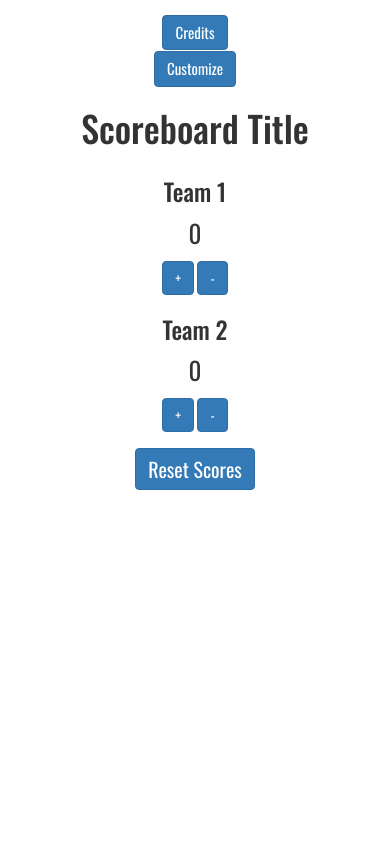
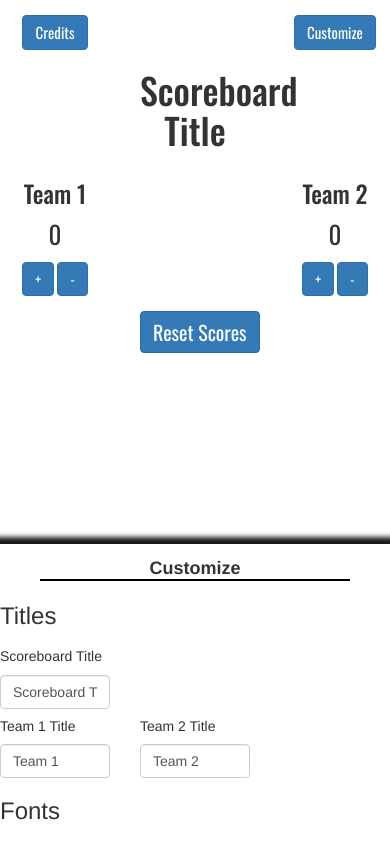
Before and after one commit to Megawats777/ScoreboardMaker, a plain HTML site: page index.html in a window 390 px wide. Drawn offline with nearby package versions, Linux system fonts and the light colour scheme; a web font is replaced by a local one.

Commit message:
Fixed the columns on the page to make the apperance more friendly to mobile devices

```diff
--- a/ScoreboardLogic.js
+++ b/ScoreboardLogic.js
@@ -54,9 +54,9 @@ function initialize() {
     bindFunctionCalls();
 
     // Hide the editor
-    hideEditor();
+    // hideEditor();
 
-    // showEditor();
+    showEditor();
 
 
 }
--- a/index.html
+++ b/index.html
@@ -20,14 +20,14 @@
     <div class="OverheadButtons">
         <div class="row">
 
-            <div class="col-md-4">
+            <div class="col-lg-4 col-md-4 col-xs-4 col-sm-4">
                 <button type="button" class="btn btn-primary">Credits</button>
             </div>
 
-            <div class="col-md-4">
+            <div class="col-lg-4 col-md-4 col-xs-4 col-sm-4">
             </div>
 
-            <div class="col-md-4">
+            <div class="col-lg-4 col-md-4 col-xs-4 col-sm-4">
                 <button id="CustomizeButton" type="button" class="btn btn-primary">Customize</button>
             </div>
 
@@ -38,14 +38,14 @@
     <div class="TitleSection">
         <div class="row">
 
-            <div class="col-md-4">
+            <div class="col-lg-4 col-md-4 col-xs-4 col-sm-4">
             </div>
 
-            <div class="col-md-4">
+            <div class="col-lg-4 col-md-4 col-xs-4 col-sm-4">
                 <h1 id="ScoreboardTitle">Scoreboard Title</h1>
             </div>
 
-            <div class="col-md-4">
+            <div class="col-lg-4 col-md-4 col-xs-4 col-sm-4">
             </div>
 
         </div>
@@ -54,7 +54,7 @@
     <div class="TeamTitles">
         <div class="row">
 
-            <div class="col-md-4">
+            <div class="col-lg-4 col-md-4 col-xs-4 col-sm-4">
                 <h3 id="Team1Title">Team 1</h3>
 
                 <div class="ScoreElements">
@@ -67,10 +67,10 @@
                 </div>
             </div>
 
-            <div class="col-md-4">
+            <div class="col-lg-4 col-md-4 col-xs-4 col-sm-4">
             </div>
 
-            <div class="col-md-4">
+            <div class="col-lg-4 col-md-4 col-xs-4 col-sm-4">
                 <h3 id="Team2Title">Team 2</h3>
 
                 <div class="ScoreElements">
@@ -90,14 +90,14 @@
     <div class="ResetScoreValueSection">
         <div class="row">
 
-            <div class="col-md-4">
+            <div class="col-lg-4 col-md-4 col-xs-4 col-sm-4">
             </div>
 
-            <div class="col-md-4">
+            <div class="col-lg-4 col-md-4 col-xs-4 col-sm-4">
                 <Button type="button" class="btn btn-primary" id="ResetScoreValueButton">Reset Scores</Button>
             </div>
 
-            <div class="col-md-4">
+            <div class="col-lg-4 col-md-4 col-xs-4 col-sm-4">
             </div>
 
         </div>
@@ -115,34 +115,34 @@
                 <div class="Controls">
 
                     <div class="row">
-                        <div class="col-md-4">
+                        <div class="col-lg-4 col-md-4 col-xs-4 col-sm-4">
                             <h5>Scoreboard Title</h5>
                             <input id="ScoreboardTitleInput" class="form-control" type="text" value="Title" maxlength="80" onclick="this.select();">
 
                         </div>
 
-                        <div class="col-md-4">
+                        <div class="col-lg-4 col-md-4 col-xs-4 col-sm-4">
                         </div>
 
-                        <div class="col-md-4">
+                        <div class="col-lg-4 col-md-4 col-xs-4 col-sm-4">
                         </div>
 
                     </div>
 
                     <div class="row">
-                        <div class="col-md-4">
+                        <div class="col-lg-4 col-md-4 col-xs-4 col-sm-4">
                             <h5>Team 1 Title</h5>
                             <input id="Team1TitleInput" class="form-control" type="text" value="Team 1" maxlength="80" onclick="this.select();">
 
                         </div>
 
-                        <div class="col-md-4">
+                        <div class="col-lg-4 col-md-4 col-xs-4 col-sm-4">
                             <h5>Team 2 Title</h5>
                             <input id="Team2TitleInput" class="form-control" type="text" value="Team 2" maxlength="80" onclick="this.select();">
 
                         </div>
 
-                        <div class="col-md-4">
+                        <div class="col-lg-4 col-md-4 col-xs-4 col-sm-4">
                         </div>
                     </div>
 
@@ -153,7 +153,7 @@
                 <h3>Fonts</h3>
 
                 <div class="row">
-                    <div class="col-md-4">
+                    <div class="col-lg-4 col-md-4 col-xs-4 col-sm-4">
                         <h5>Title Font Style</h5>
 
                         <select class="form-control" id="ScoreboardTitleFontControl">
@@ -164,7 +164,7 @@
 
                     </div>
 
-                    <div class="col-md-4">
+                    <div class="col-lg-4 col-md-4 col-xs-4 col-sm-4">
                         <h5>Score Font Style</h5>
 
                         <select class="form-control" id="ScoreFontControl">
@@ -175,13 +175,13 @@
 
                     </div>
 
-                    <div class="col-md-4">
+                    <div class="col-lg-4 col-md-4 col-xs-4 col-sm-4">
                     </div>
 
                 </div>
 
                 <div class="row">
-                    <div class="col-md-4">
+                    <div class="col-md-4 col-xs-4 col-sm-4">
                         <h5>Team 1 Font Style</h5>
 
                         <select class="form-control" id="team1FontControl">
@@ -192,7 +192,7 @@
 
                     </div>
 
-                    <div class="col-md-4">
+                    <div class="col-md-4 col-xs-4 col-sm-4">
                         <h5>Team 2 Font Style</h5>
 
                         <select class="form-control" id="team2FontControl">
@@ -203,7 +203,7 @@
 
                     </div>
 
-                    <div class="col-md-4">
+                    <div class="col-md-4 col-xs-4 col-sm-4">
                     </div>
 
                 </div>
```
